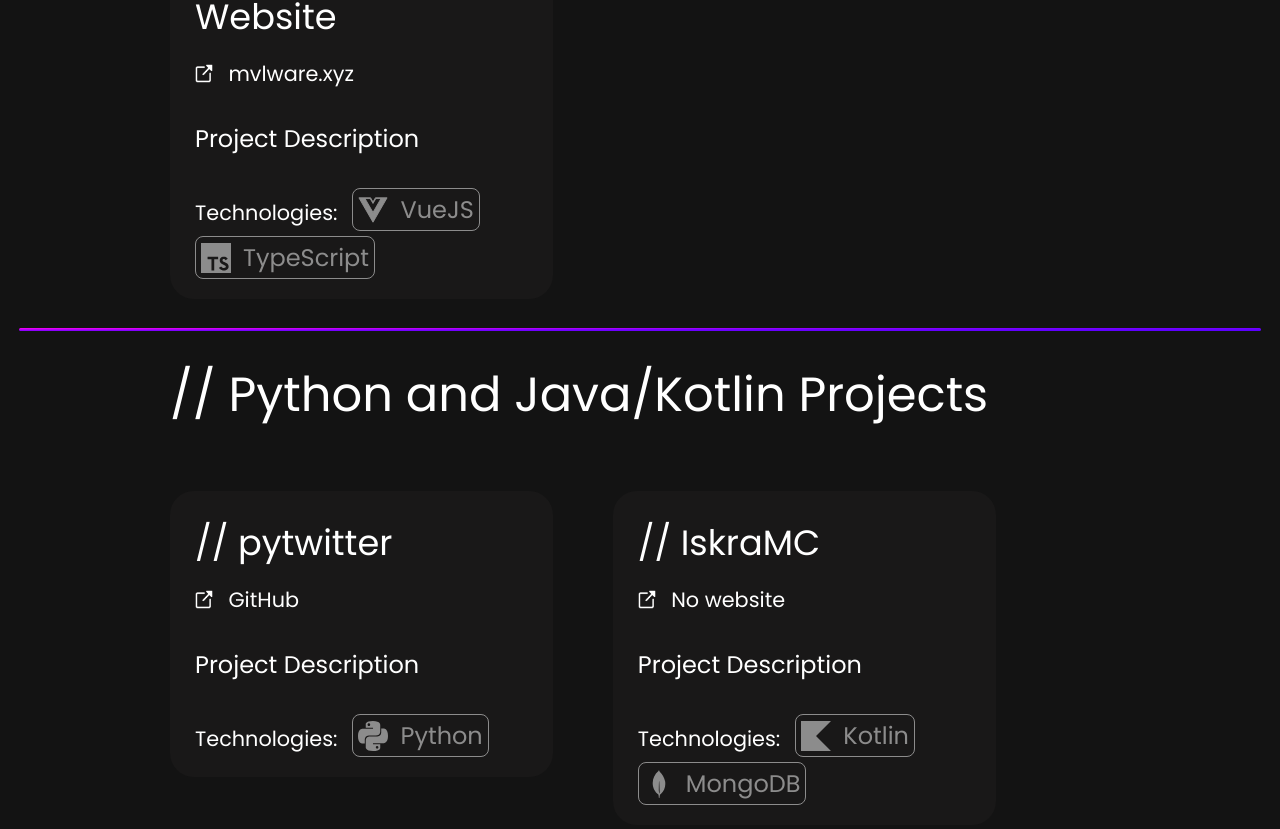
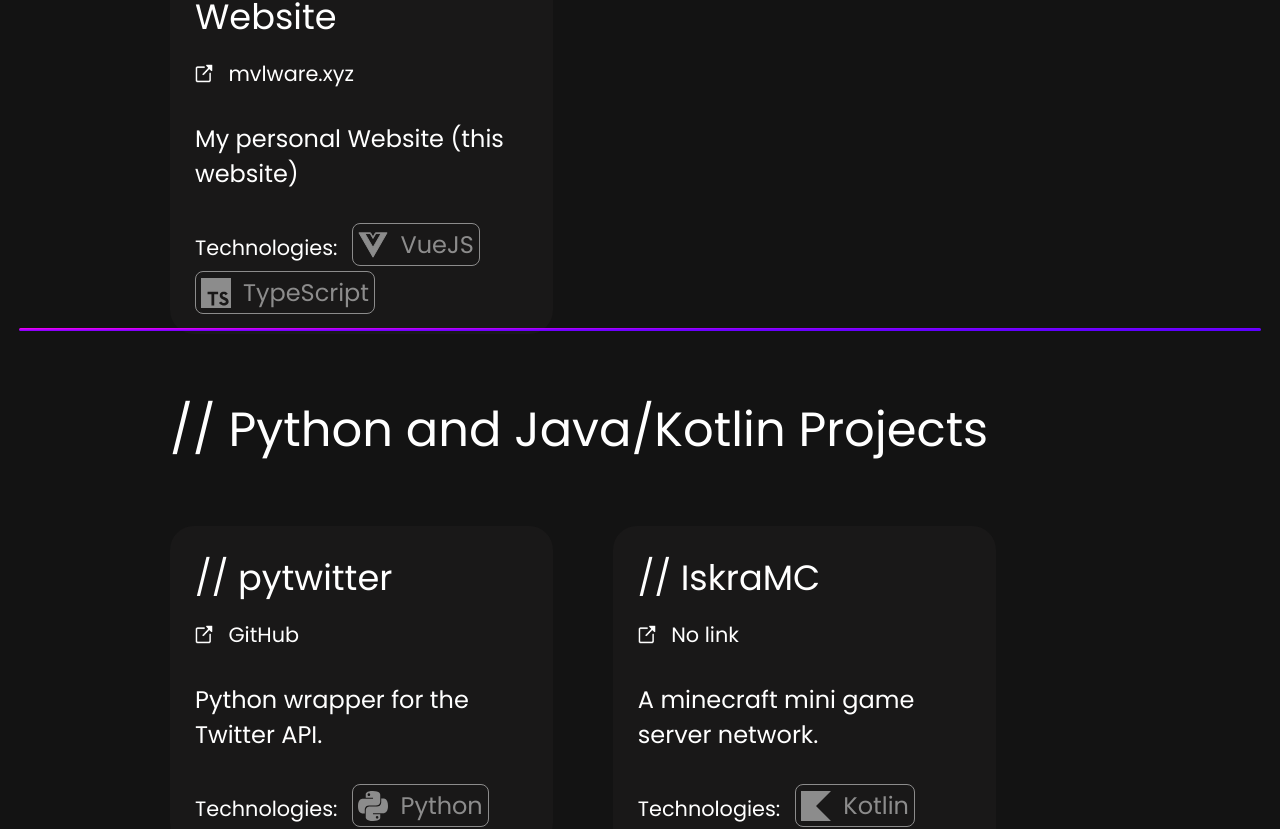
Before and after one commit to mvlwarekekw/mvlware.xyz, a Vue app: page /projects in a window 1280 px wide. Shown: the part 459-1288 px from the top of the page. Built offline with nearby package versions, Linux system fonts and the light colour scheme.

Commit message:
update: updates to project

```diff
--- a/src/components/ProjectDetails.vue
+++ b/src/components/ProjectDetails.vue
@@ -41,8 +41,11 @@ const technology_name = (path: String) => {
           </div>
         </div>
         <div class="description">
-          <p class="text-md">{{ project.description }}</p>
+          <p class="text-md">{{ project.summary }}</p>
         </div>
+      </div>
+      <div class="description">
+        <p class="text-md">{{ project.description }}</p>
       </div>
       <div class="links">
         <div class="p text-md text-white">// Links</div>
@@ -102,7 +105,7 @@ const technology_name = (path: String) => {
 }
 
 .details {
-  max-width: 30vw;
+  max-width: 28vw;
 }
 
 .description {
--- a/src/json/projects.json
+++ b/src/json/projects.json
@@ -1,35 +1,54 @@
 {
   "1": {
     "name": "Personal Website",
-    "description": "My personal Website (the website you are on at this moment)",
+    "description": "Website for myself to showcase my work/projects. Website contains about me and projects. It was created using VueJS.",
+    "summary": "My personal Website (this website)",
     "category":  "website",
     "link": "https://mvlware.xyz",
     "display_link": "mvlware.xyz",
+    "github": "https://github.com/mvlwarekekw/mvlware.xyz",
     "technologies": [
       "/vueJS.svg",
       "/typeScript.svg"
+    ],
+    "screenshots": [
+      "/portfolio1.png",
+      "/portfolio2.png"
     ]
   },
   "2": {
     "name": "pytwitter",
     "description": "Python wrapper for the Twitter API, development paused because Im unable to test the API.",
+    "summary": "Python wrapper for the Twitter API. ",
     "category":  "python",
     "link": "https://github.com/mvlwarekekw/pytwitter",
     "display_link": "GitHub",
-    "technologies": ["/python.svg"]
+    "technologies": ["/python.svg"],
+    "screenshots": [
+
+    ]
   },
   "3": {
     "name": "IskraMC",
-    "description": "IskraMC is a minecraft minigame server network currently in development.",
+    "description": "IskraMC is a minecraft minigame server network currently in development. Kotlin is used as the main language for the proxy and mini game plugins. MongoDB is used for all data storing, which might change in the future",
+    "summary": "A minecraft mini game server network.",
     "category":  "kotlin",
-    "technologies": ["/kotlin.svg", "/mongoDB.svg"]
+    "display_link": "No link",
+    "technologies": ["/kotlin.svg", "/mongoDB.svg"],
+    "screenshots": [
+
+    ]
   },
   "4": {
     "name": "Fuck distractions",
-    "description": "A chrome extension that blocks yt shorts, instagram and tiktok websites. :D",
+    "description": "A chrome extension that blocks yt shorts, instagram and tiktok websites. :D Uses JS and the chrome manifest.json, as well as HTML and CSS for the popup.",
+    "summary": "A chrome extension, blocks YT, Insta and TikTok.",
     "category":  "extension",
     "link": "https://github.com/mvlwarekekw/fuckDistractions",
     "display_link": "GitHub",
-    "technologies": ["/javaScript.svg"]
+    "technologies": ["/javaScript.svg"],
+    "screenshots": [
+
+    ]
   }
 }
```
